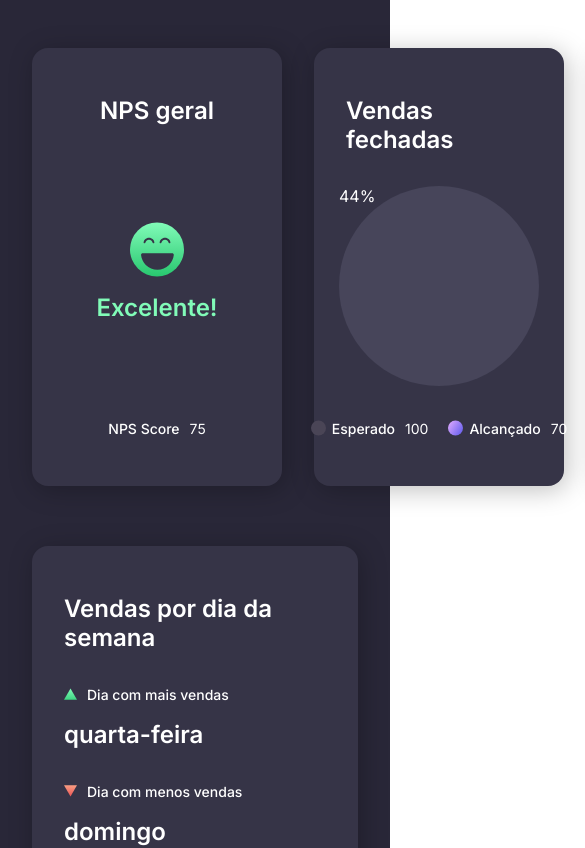
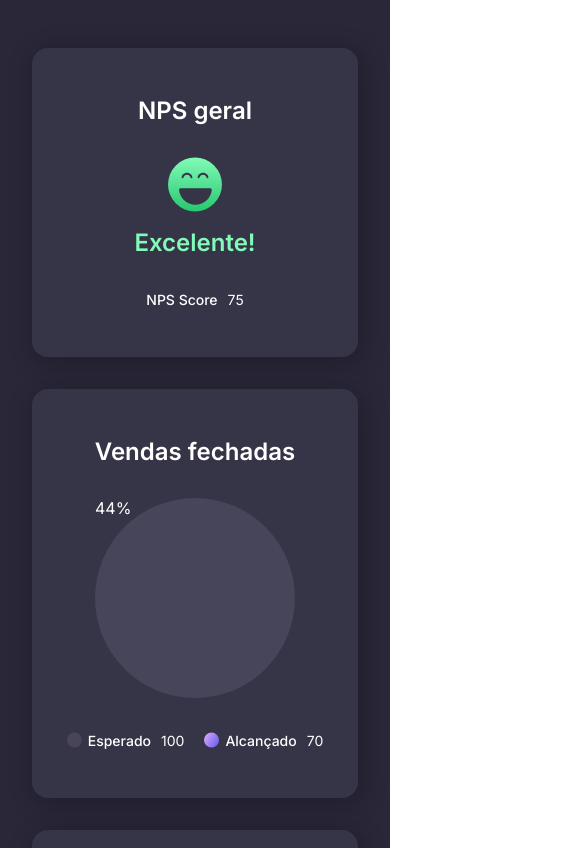
Before and after one commit to eduardamirelly/dashboard-boracodar, a React (Vite) app: page / in a window 390 px wide. Shown: the top 848 px of the page, 585 px wide, since content can reach past the window. Built offline with nearby package versions, Linux system fonts and the light colour scheme.

Commit message:
🚧 improve responsiveness

```diff
--- a/src/App.tsx
+++ b/src/App.tsx
@@ -19,7 +19,12 @@ function App() {
     <Container>
       <Content>
         <Box direction="column" gap="60">
-          <Box justify="between" align="stretch" gap="32">
+          <Box
+            justify="between"
+            align="stretch"
+            gap="32"
+            css={{ flexWrap: 'wrap', '@lg': { flexWrap: 'nowrap' } }}
+          >
             <Board title="NPS geral">
               <Box direction="column" justify="center" align="center" gap="16">
                 <img src={smileSvg} alt="smile face" />
@@ -40,7 +45,7 @@ function App() {
             <Board title="Vendas fechadas">
               <CircleProgress />
 
-              <Box gap="20">
+              <Box gap="20" wrap="wrap" justify="center">
                 <Box gap="10">
                   <Box gap="6" align="center">
                     <img src={ellipseDark} alt="ellipse dark" />
@@ -68,7 +73,7 @@ function App() {
             <Board title="Meta mensal">
               <CircleProgress />
 
-              <Box gap="20">
+              <Box gap="20" wrap="wrap" justify="center">
                 <Box gap="10">
                   <Box gap="6" align="center">
                     <img src={ellipseDark} alt="ellipse dark" />
```
